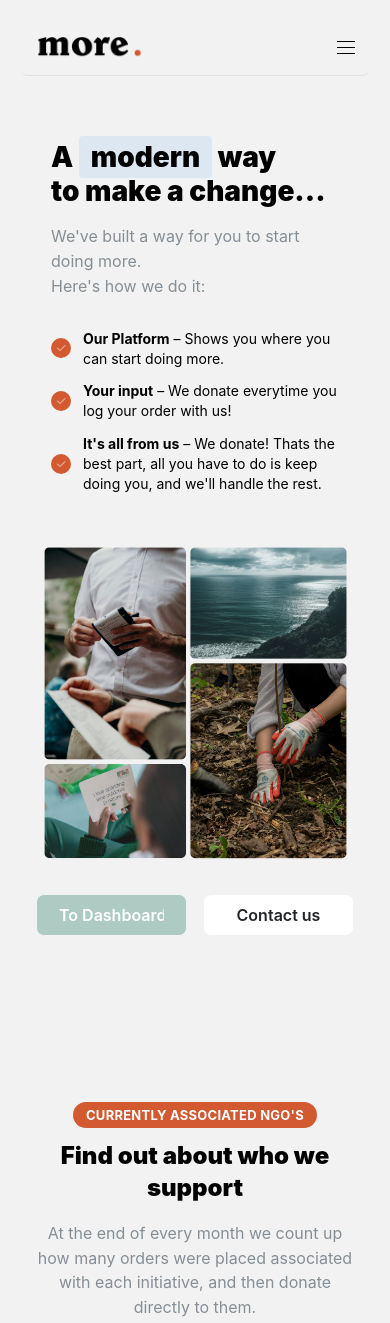
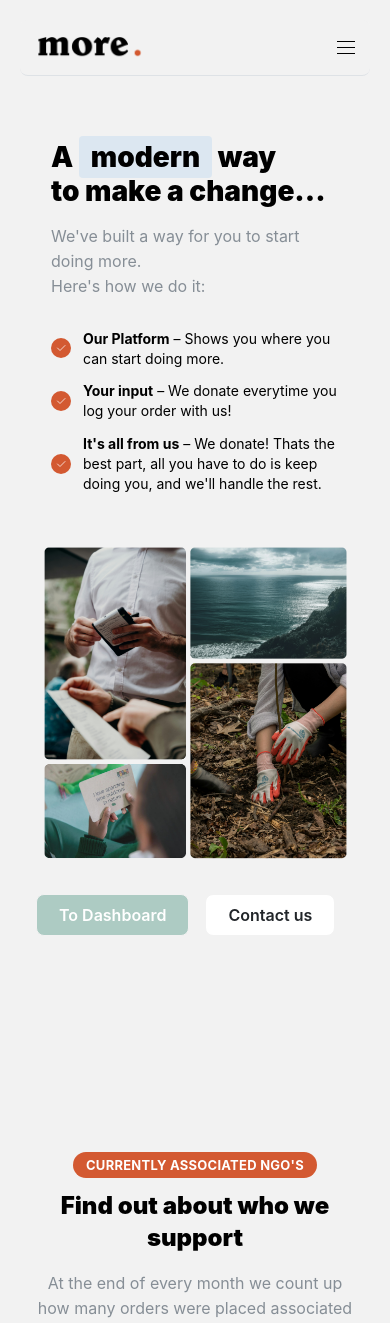
Before and after one commit to THESMOKEYBADGER/more., a Next.js app: page /about in a window 390 px wide. Shown: the top 1323 px of the page. Built offline with nearby package versions, Linux system fonts and the light colour scheme.

Commit message:
spacing mobile about

```diff
--- a/styles/about.module.css
+++ b/styles/about.module.css
@@ -70,7 +70,7 @@
   }
   .hero{
 
-    margin-bottom:100px;
+    margin-bottom:150px;
   }
   .container{
     margin-top: -60px;
--- a/styles/hero-bullets.module.css
+++ b/styles/hero-bullets.module.css
@@ -50,10 +50,8 @@
 
   border-radius: 8px;
   border-color: #f2f2f2;
+  margin-bottom: -200px;
 
-  @media (max-width: $mantine-breakpoint-xs) {
-    flex: 1;
-  }
 }
 
 .image {
@@ -87,3 +85,11 @@
 .controlContainer{
   margin-bottom: 100px;
 }
+
+
+@media (max-width: 576px) {
+  .control{
+    margin-bottom: 200px;
+  }
+
+}
```
